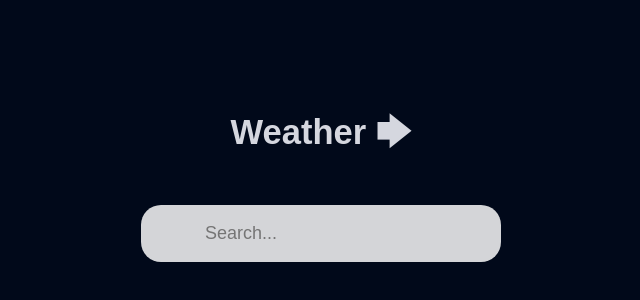
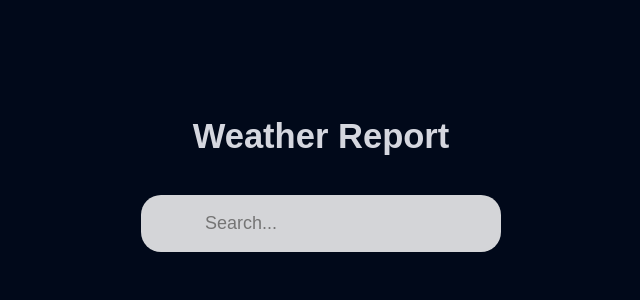
Before and after one commit to Aboli56/Weather-App-React, a React (Create React App) app: page / in a window 1280 px wide. Shown: the part 208-508 px from the top of the page, without its empty margins (319-959 px from the left). Built offline with nearby package versions, Linux system fonts and the light colour scheme.

Commit message:
Update App.js

```diff
--- a/src/App.js
+++ b/src/App.js
@@ -22,7 +22,7 @@ const App = () => {
   };
   return (
     <div className="main-container">
-     <h1>Weather 🡆</h1>
+     <h1>Weather Report</h1>
       <input
         type="text"
         className="search"
```
